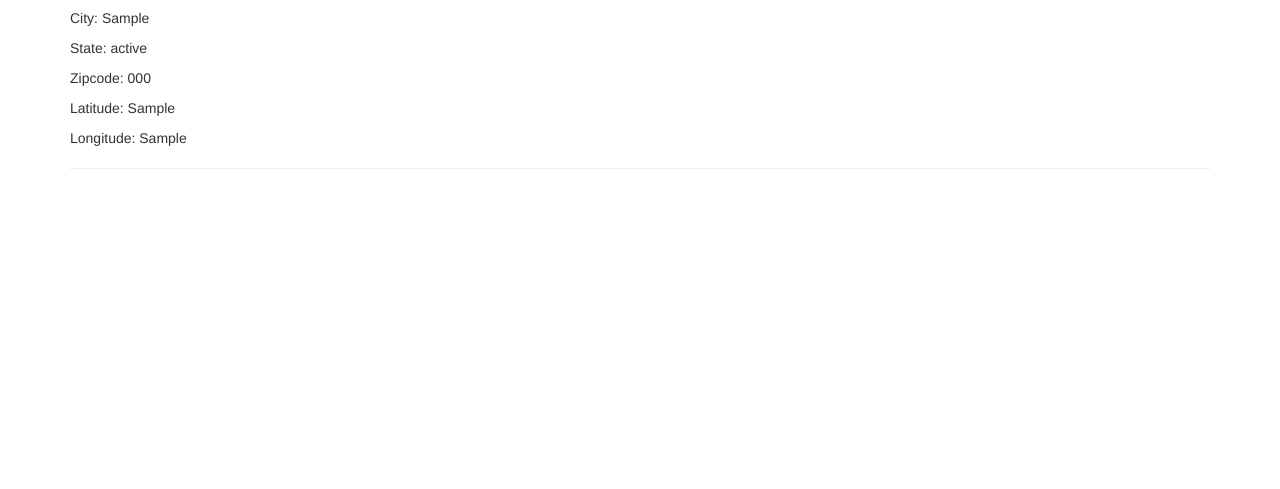
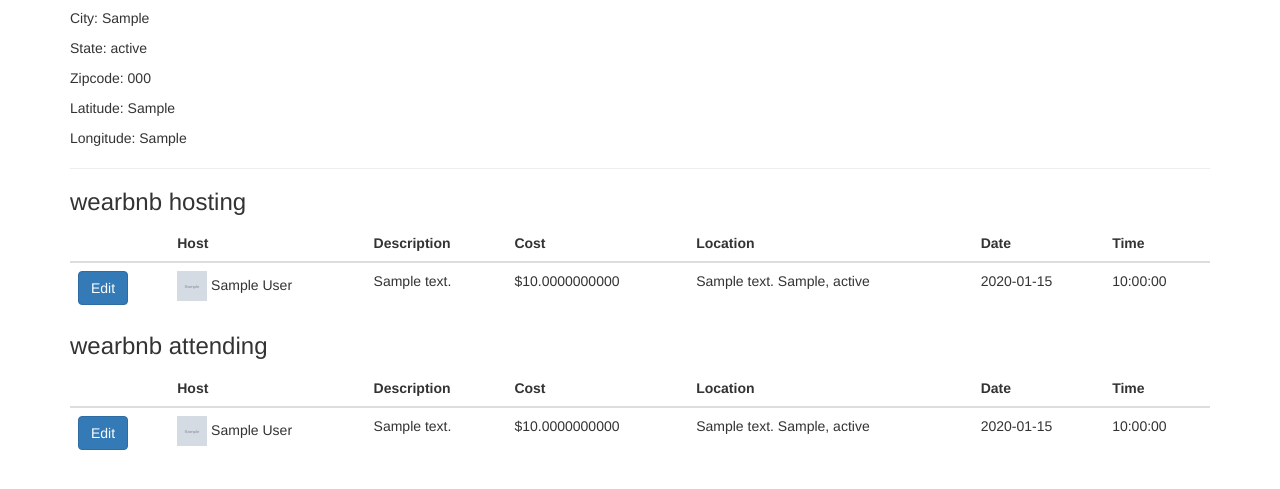
Before and after one commit to desl/wbnb, a Flask app: page /users/1 in a window 1280 px wide. Shown: the part 247-736 px from the top of the page. Run offline with Flask 2, Linux system fonts and the light colour scheme; tables that the repository leaves empty hold one stand-in row (values such as "Sample post"); grey boxes marked "Sample" are stand-in pictures; some libraries are stand-ins or nearby versions.

Commit message:
show user page now shows which wearbnbs they are hosting and attending

```diff
--- a/project/parties/models.py
+++ b/project/parties/models.py
@@ -77,7 +77,7 @@ def json_friendly(alist):
       "lat": party.host.latitude,
       "lng": party.host.longitude,
       "attendee_id": party.attendee_id,
-      "date": party.date,
+      "date": party.date.strftime("%Y-%m-%d"),
       "time": str(party.time),
       "distance": party.distance_to,
       "image": party.host.image_url
--- a/project/templates/home.html
+++ b/project/templates/home.html
@@ -18,7 +18,7 @@ Home may be where the heart is, but isn't where you have a washer and dryer.
 	<button id="default-button" data-verb="anywhere" class="btn btn-default">Do Laundry Anywhere</button>
 	<button data-verb="nearby" class="btn btn-default">Do Laundry Nearby</button>
 	<button data-verb="walking" class="btn btn-default">Walking</button>
-	<button data-verb="now" class="btn btn-default">Now</button>
+	<button id="btn-today" data-verb="today" class="btn btn-default">Today</button>
 </div>
 <hr>
 <table class="table">
--- a/project/users/templates/users/show.html
+++ b/project/users/templates/users/show.html
@@ -17,4 +17,106 @@ Show User
 	{% if current_user.id == user.id %}
 	<a class="btn btn-default" href="{{ url_for('users.edit', id=user.id) }}">Edit User</a>
 	{% endif %}
+
+	{% if h_parties %}
+		<h3>wearbnb hosting</h3>
+		<table class="table">
+			<thead>
+			<tr>
+				<th></th>
+				<th>Host</th>
+				<!--th>Distance</th-->
+				<th>Description</th>
+				<th>Cost</th>
+				<th>Location</th>
+				<th>Date</th>
+				<th>Time</th>
+			</tr>
+			</thead>
+			<tbody>
+				{% for party in h_parties %}
+					<tr>
+						<td>{% if party.host_id == user.id %}
+								<a href="{{url_for('parties.edit',party_id=party.id)}}" class="btn btn-primary">Edit</a>
+								{% elif not party.attendee_id %}
+								<form action="{{url_for('parties.join',party_id=party.id)}}" method="POST">
+									{{ joinform.csrf_token }}
+									<input type="hidden" name="verb" value="join">
+									<input type="submit" value="Join" class="btn btn-success">
+								</form>
+								{% elif party.attendee_id == user.id %}
+								<form action="{{url_for('parties.join',party_id=party.id)}}" method="POST">
+									{{ joinform.csrf_token }}
+									<input type="hidden" name="verb" value="leave">
+									<input type="submit" value="Leave" class="btn btn-danger">
+								</form>
+								{% endif %}
+						</td>
+						<td> {% if party.host.image_url %}
+																					<img class="list-image" src="{{party.host.image_url}}" alt="party host">
+																					{% endif %}
+																					{{ party.host.name }}
+						</td>
+						<!--td>{{party.distance}} km </td-->
+						<td>{{ party.description}}</td>
+						<td>${{ party.cost}}</td>
+						<td>{{ party.host.address}} {{ party.host.city}}, {{ party.host.state }}</td>
+						<td>{{ party.date }}</td>
+						<td>{{ party.time }}</td>
+					</tr>
+				{% endfor %}
+			</tbody>
+		</table>
+	{% endif %}
+
+	{% if a_parties %}
+		<h3>wearbnb attending</h3>
+		<table class="table">
+			<thead>
+			<tr>
+				<th></th>
+				<th>Host</th>
+				<!--th>Distance</th-->
+				<th>Description</th>
+				<th>Cost</th>
+				<th>Location</th>
+				<th>Date</th>
+				<th>Time</th>
+			</tr>
+			</thead>
+			<tbody>
+				{% for party in a_parties %}
+					<tr>
+						<td>{% if party.host_id == user.id %}
+								<a href="{{url_for('parties.edit',party_id=party.id)}}" class="btn btn-primary">Edit</a>
+								{% elif not party.attendee_id %}
+								<form action="{{url_for('parties.join',party_id=party.id)}}" method="POST">
+									{{ joinform.csrf_token }}
+									<input type="hidden" name="verb" value="join">
+									<input type="submit" value="Join" class="btn btn-success">
+								</form>
+								{% elif party.attendee_id == user.id %}
+								<form action="{{url_for('parties.join',party_id=party.id)}}" method="POST">
+									{{ joinform.csrf_token }}
+									<input type="hidden" name="verb" value="leave">
+									<input type="submit" value="Leave" class="btn btn-danger">
+								</form>
+								{% endif %}
+						</td>
+						<td> {% if party.host.image_url %}
+																					<img class="list-image" src="{{party.host.image_url}}" alt="party host">
+																					{% endif %}
+																					{{ party.host.name }}
+						</td>
+						<!--td>{{party.distance}} km </td-->
+						<td>{{ party.description}}</td>
+						<td>${{ party.cost}}</td>
+						<td>{{ party.host.address}} {{ party.host.city}}, {{ party.host.state }}</td>
+						<td>{{ party.date }}</td>
+						<td>{{ party.time }}</td>
+					</tr>
+				{% endfor %}
+			</tbody>
+		</table>
+	{% endif %}
 {% endblock %}
--- a/project/users/views.py
+++ b/project/users/views.py
@@ -2,6 +2,7 @@ from flask import redirect, render_template, request, url_for, Blueprint, flash
 from project.users.models import User
 from project.users.forms import UserForm, UserEditForm, LoginForm
 from project.parties.models import Party
+from project.parties.forms import JoinForm
 from project import db, bcrypt
 from sqlalchemy.exc import IntegrityError
 from flask_login import login_user, logout_user, current_user, login_required
@@ -149,7 +150,9 @@ def edit(id):
 def show(id):
   found_user = User.query.get(id)
   if request.method == 'GET' or current_user.is_anonymous or current_user.get_id() != str(id):
-    return render_template('users/show.html', user=found_user)
+    h_parties = found_user.parties.all();
+    a_parties = found_user.attends.all();
+    return render_template('users/show.html', user=found_user, h_parties=h_parties,a_parties=a_parties, joinform=JoinForm())
   if request.method == b"PATCH":
     form = UserForm(request.form)
     if form.validate():
```
Also changed, not shown: project/static/script.js (+29 -0 lines), README.md.
